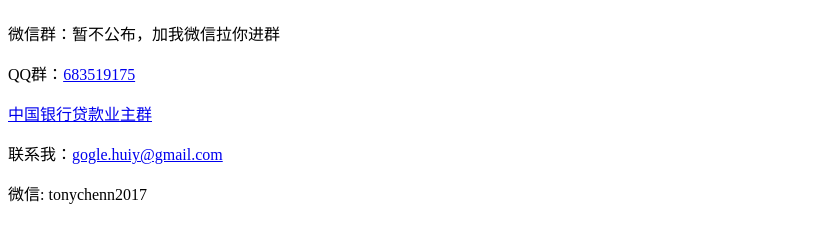
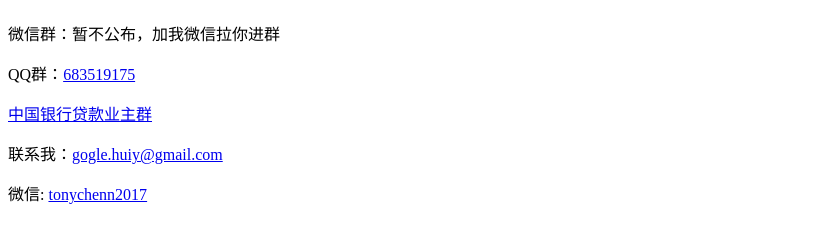
Before and after one commit to TonyChenn/HomePage, a plain HTML site: page linyuzhen.html in a window 1280 px wide. Shown: the part 54-296 px from the top of the page, without its empty margins (0-832 px from the left). Drawn offline with Linux system fonts and the light colour scheme.

Commit message:
更新 linyuzhen.html

```diff
--- a/linyuzhen.html
+++ b/linyuzhen.html
@@ -9,6 +9,6 @@
         <p>QQ群：<a href="http://qm.qq.com/cgi-bin/qm/qr?_wv=1027&k=lfJMGQ-HWogBL6I6b_Kb_LZXqVE_g5_-&authKey=W1S%2F2x3ZZzNYR1X3JfwU47ASgNupsH7%2BpeSKG7Z37LmQhKJnp%2BzLFmgQMi6PX4Wo&noverify=0&group_code=683519175">683519175</a></p>
         <a href="https://weixin.qq.com/g/AQYAAHFKc6-3FnsD1r7G85WMc-4v0kCWm4a-GTn00gOgkDWOsBCj-MU67flbaZrN">中国银行贷款业主群</a>
         <p>联系我：<a href="mailto:gogle.huiy@gmail.com">gogle.huiy@gmail.com</a></p>
-        <p>微信: <a herf="https://u.wechat.com/EI1dvKWXONfDcL7-_kzrMVk">tonychenn2017</a></p>
+        <p>微信: <a href="https://u.wechat.com/EI1dvKWXONfDcL7-_kzrMVk">tonychenn2017</a></p>
     </body>
 </html>
```
